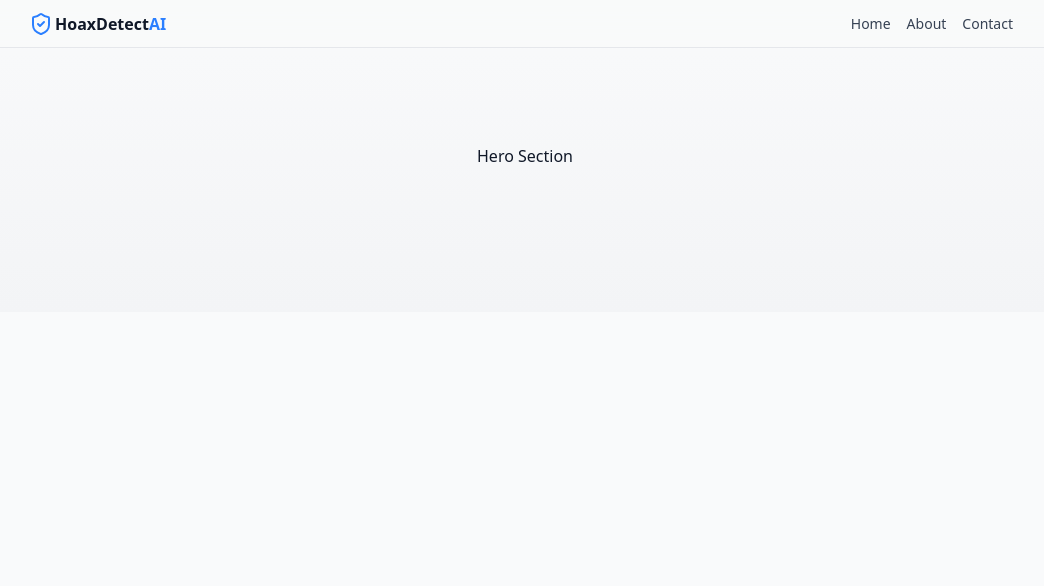
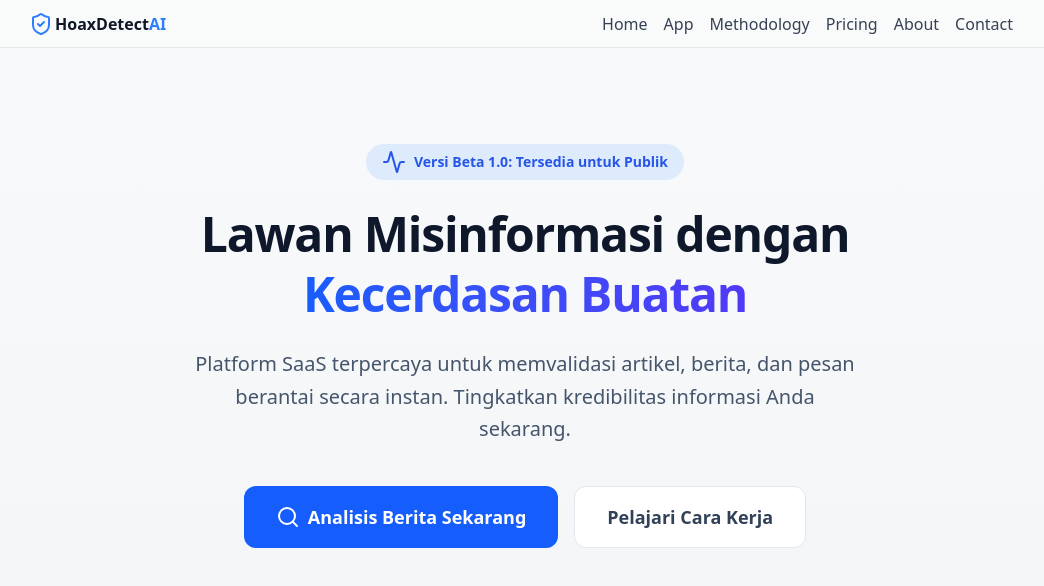
Before and after one commit to fathur-md/hoaxdetect-ai-saas, a React (Vite) app: page / in a window 1280 px wide. Shown: the top 586 px of the page, without its empty margins (115-1159 px from the left). Built offline with nearby package versions, Linux system fonts and the light colour scheme.

Commit message:
add landingpage

```diff
--- a/src/App.jsx
+++ b/src/App.jsx
@@ -3,6 +3,9 @@ import { MainLayout } from "./Components/Layouts/MainLayout";
 import { LandingPage } from "./Components/Pages/LandingPage";
 import { About } from "./Components/Pages/About";
 import { Contact } from "./Components/Pages/Contact";
+import { AppPage } from "./Components/Pages/AppPage";
+import { MethodPage } from "./Components/Pages/MethodPage";
+import { Pricing } from "./Components/Pages/Pricing";
 
 function App() {
   return (
@@ -10,6 +13,9 @@ function App() {
       <Routes>
         <Route element={<MainLayout />}>
           <Route path="/" element={<LandingPage />} />
+          <Route path="/app" element={<AppPage />} />
+          <Route path="/methodology" element={<MethodPage />} />
+          <Route path="/pricing" element={<Pricing />} />
           <Route path="/about" element={<About />} />
           <Route path="/contact" element={<Contact />} />
         </Route>
--- a/src/Components/LandingPage/HeroSection.jsx
+++ b/src/Components/LandingPage/HeroSection.jsx
@@ -1,7 +1,47 @@
+import { Activity, Search } from "lucide-react";
+import { useNavigate } from "react-router-dom";
+
 export const HeroSection = () => {
+  const navigate = useNavigate();
+
   return (
-    <div className="relative z-10 w-full bg-linear-to-b from-transparent to-gray-100 px-6 py-36 text-center dark:to-neutral-900">
-      <h1>Hero Section</h1>
-    </div>
+    <section className="relative z-10 w-full bg-linear-to-b from-transparent to-gray-100 px-6 py-36 text-center dark:to-neutral-900">
+      <div className="max-w-7xl mx-auto px-4 sm:px-6 lg:px-8 flex flex-col items-center text-center">
+        <div className="inline-flex items-center gap-2 bg-blue-100 text-blue-700 px-4 py-1.5 rounded-full text-sm font-semibold mb-6 animate-pulse">
+          <Activity className="size-6" />
+          <span>Versi Beta 1.0: Tersedia untuk Publik</span>
+        </div>
+
+        <h1 className="text-4xl md:text-5xl font-extrabold text-slate-900 tracking-tight leading-tight mb-6 dark:text-white">
+          Lawan Misinformasi dengan <br />
+          <span className="text-transparent bg-clip-text bg-linear-to-r from-blue-600 to-indigo-600">
+            Kecerdasan Buatan
+          </span>
+        </h1>
+
+        <p className="text-lg md:text-xl text-slate-600 max-w-2xl leading-relaxed mb-10">
+          Platform SaaS terpercaya untuk memvalidasi artikel, berita, dan pesan
+          berantai secara instan. Tingkatkan kredibilitas informasi Anda
+          sekarang.
+        </p>
+
+        <div className="flex flex-col sm:flex-row gap-4 w-full sm:w-auto mb-16">
+          <button
+            onClick={() => navigate("/app")}
+            className="bg-blue-600 text-white px-8 py-4 rounded-xl font-bold text-lg hover:bg-blue-700 shadow-blue-200 flex items-center justify-center gap-2 group"
+          >
+            <Search className="size-6 group-hover:scale-110 transition" />
+            Analisis Berita Sekarang
+          </button>
+
+          <button
+            onClick={() => navigate("/methodology")}
+            className="bg-white text-slate-700 border border-slate-200 px-8 py-4 rounded-xl font-bold text-lg hover:bg-slate-50 flex items-center justify-center gap-2"
+          >
+            Pelajari Cara Kerja
+          </button>
+        </div>
+      </div>
+    </section>
   );
 };
--- a/src/Components/Navigation/Navbar.jsx
+++ b/src/Components/Navigation/Navbar.jsx
@@ -6,6 +6,9 @@ export const Navbar = () => {
 
   const links = [
     { to: "/", label: "Home" },
+    { to: "/app", label: "App" },
+    { to: "/methodology", label: "Methodology" },
+    { to: "/pricing", label: "Pricing" },
     { to: "/about", label: "About" },
     { to: "/contact", label: "Contact" },
   ];
@@ -22,12 +25,12 @@ export const Navbar = () => {
             </span>
           </Link>
           {/* Desktop Menu */}
-          <div className="hidden md:flex space-x-8 text-sm font-medium items-center">
+          <div className="hidden md:flex space-x-8 font-medium items-center">
             {links.map((link) => (
               <Link
                 key={link.to}
                 to={link.to}
-                className="mx-2 text-sm font-medium text-gray-700 hover:text-gray-900 dark:text-gray-300 dark:hover:text-white"
+                className="mx-2 font-medium text-gray-700 hover:text-gray-900 dark:text-gray-300 dark:hover:text-white"
               >
                 {link.label}
               </Link>
@@ -44,7 +47,7 @@ export const Navbar = () => {
       </div>
       {/* Mobile Menu */}
       {isOpen && (
-        <div className="w-full bg-gray-50/80 backdrop-blur-[14px] dark:bg-zinc-800/70 border-b border-gray-200 dark:border-zinc-800 flex flex-col p-4 space-y-4 shadow-sm">
+        <div className="md:hidden w-full bg-gray-50/80 backdrop-blur-[14px] dark:bg-zinc-800/70 border-b border-gray-200 dark:border-zinc-800 flex flex-col p-4 space-y-4 shadow-sm">
           {links.map((link) => (
             <Link
               key={link.to}
--- /dev/null
+++ b/src/Components/Pages/AppPage.jsx
@@ -0,0 +1,7 @@
+export const AppPage = () => {
+  return (
+    <div className="pt-16 p-4 max-w-5xl mx-auto">
+      <h1>App pages</h1>
+    </div>
+  );
+};
--- /dev/null
+++ b/src/Components/Pages/MethodPage.jsx
@@ -0,0 +1,7 @@
+export const MethodPage = () => {
+  return (
+    <div className="pt-16 p-4 max-w-5xl mx-auto">
+      <h1>Methodology pages</h1>
+    </div>
+  );
+};
--- /dev/null
+++ b/src/Components/Pages/Pricing.jsx
@@ -0,0 +1,7 @@
+export const Pricing = () => {
+  return (
+    <div className="pt-16 p-4 max-w-5xl mx-auto">
+      <h1>Pricing</h1>
+    </div>
+  );
+};
```
